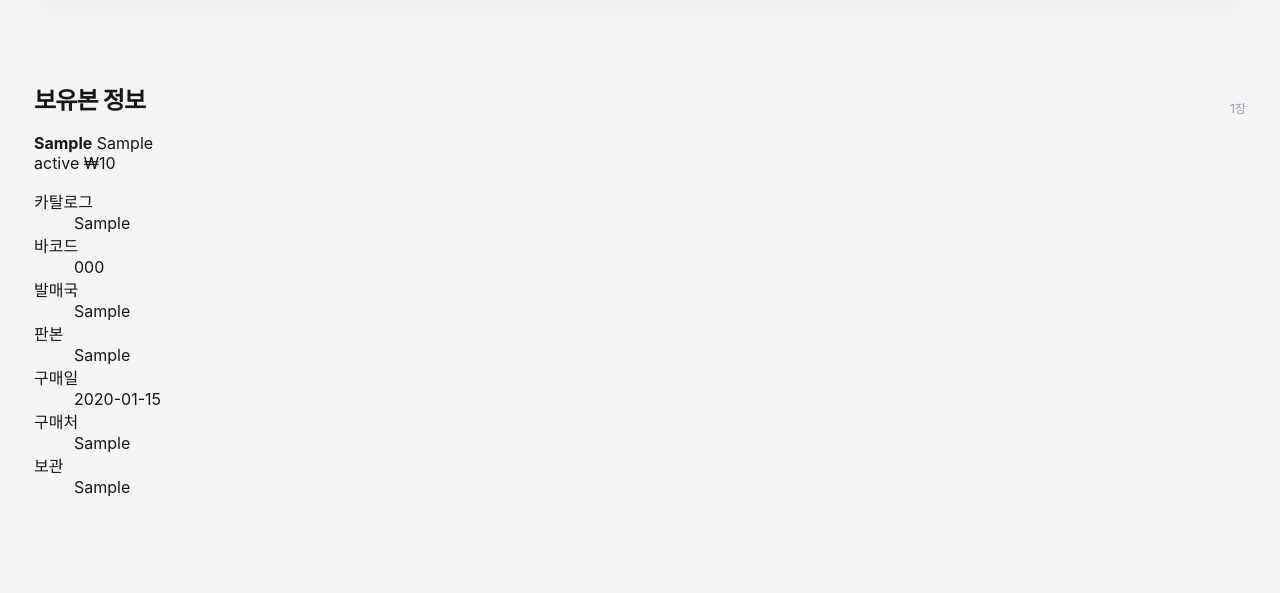
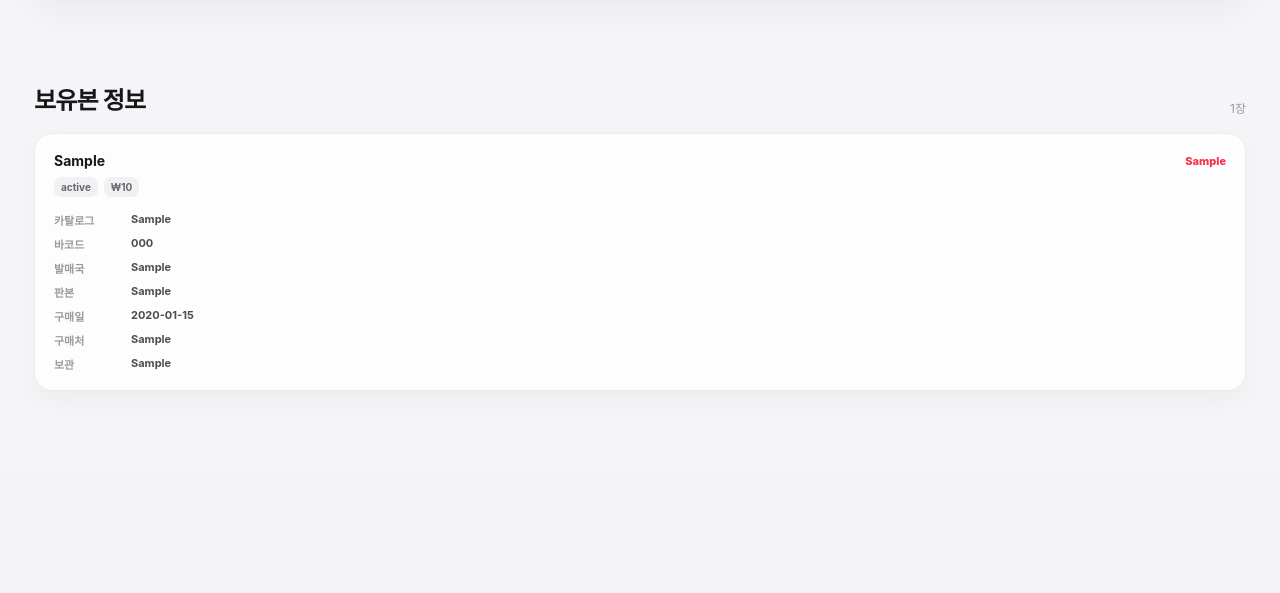
Before and after one commit to Siunaldonumber7/Album-Archive, a Flask app: page /album/1 in a window 1280 px wide. Shown: the part 747-1340 px from the top of the page. After the commit the page ends 1117 px from the top, so only its background shows below. Run offline with Flask 3, Linux system fonts and the light colour scheme; tables that the repository leaves empty hold one stand-in row (values such as "Sample post"); grey boxes marked "Sample" are stand-in pictures; some libraries are stand-ins or nearby versions.

Commit message:
Style owned physical copy metadata

```diff
--- a/static/pages/detail.css
+++ b/static/pages/detail.css
@@ -386,3 +386,88 @@ a {
         transform: rotate(360deg);
     }
 }
+
+
+.owned-copy-section {
+    padding-top: 0;
+}
+
+.copy-grid {
+    display: grid;
+    grid-template-columns:
+        repeat(
+            auto-fit,
+            minmax(260px, 1fr)
+        );
+    gap: 14px;
+}
+
+.copy-card {
+    padding: 18px 19px;
+    border: 1px solid var(--border);
+    border-radius: 18px;
+    background: rgba(255,255,255,.82);
+    box-shadow: 0 9px 26px rgba(0,0,0,.035);
+}
+
+.copy-top {
+    display: flex;
+    align-items: center;
+    justify-content: space-between;
+    gap: 12px;
+}
+
+.copy-top strong {
+    font-size: 14px;
+}
+
+.copy-top span {
+    color: var(--accent);
+    font-size: 11px;
+    font-weight: 800;
+}
+
+.copy-basic {
+    margin-top: 8px;
+    display: flex;
+    flex-wrap: wrap;
+    gap: 6px;
+}
+
+.copy-basic span {
+    padding: 4px 7px;
+    border-radius: 7px;
+    background: #f1f1f3;
+    color: #66666c;
+    font-size: 10px;
+    font-weight: 750;
+}
+
+.copy-meta {
+    margin: 15px 0 0;
+    display: grid;
+    gap: 8px;
+}
+
+.copy-meta div {
+    display: grid;
+    grid-template-columns: 68px minmax(0, 1fr);
+    gap: 9px;
+}
+
+.copy-meta dt,
+.copy-meta dd {
+    margin: 0;
+    font-size: 11px;
+}
+
+.copy-meta dt {
+    color: #99999f;
+    font-weight: 750;
+}
+
+.copy-meta dd {
+    overflow-wrap: anywhere;
+    color: #4c4c52;
+    font-weight: 650;
+}
```
